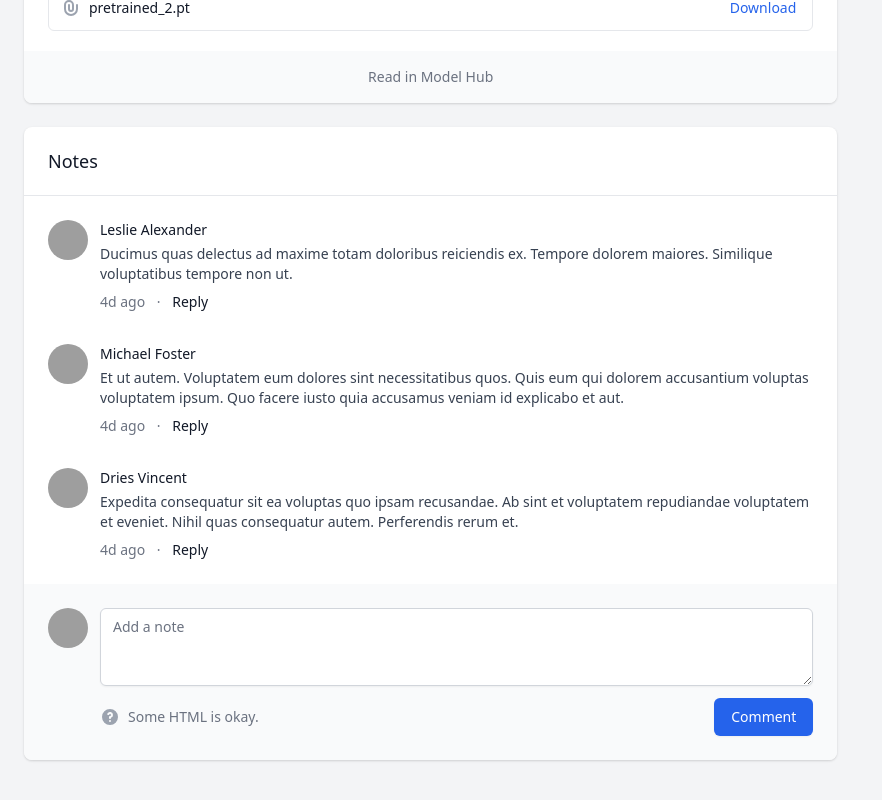
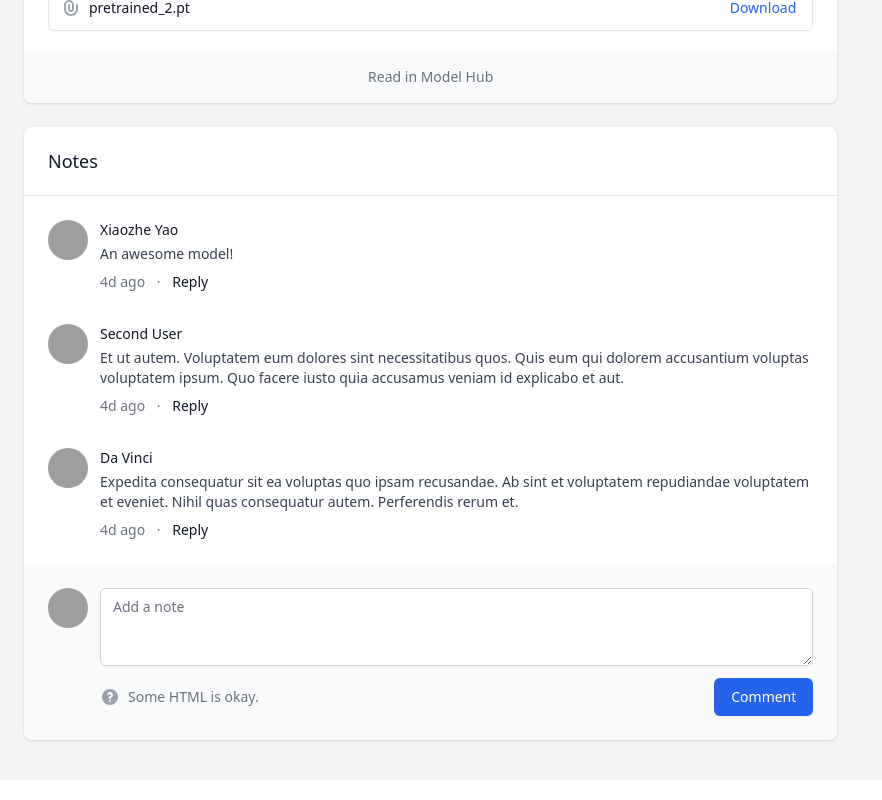
Before and after one commit to autoai-org/AID, a React (Create React App) app in the folder components/studio/: page /details in a window 1280 px wide. Shown: the part 995-1795 px from the top of the page, without its empty margins (0-882 px from the left). Built offline with nearby package versions, Linux system fonts and the light colour scheme; grey boxes are pictures that could not be loaded.

Commit message:
update docs

```diff
--- a/components/studio/src/components/Inference/RequestForm.tsx
+++ b/components/studio/src/components/Inference/RequestForm.tsx
@@ -8,24 +8,24 @@ import HTTPClient from "../../services/apis/solver"
 
 interface RequestFormState {
     textValue: string;
-  }
+}
 
 class RequestForm extends React.Component<any, RequestFormState> {
     constructor(props: any) {
         super(props);
-        this.state ={
+        this.state = {
             textValue: ''
         };
     }
     sendRequest = () => {
-        let httpc = new HTTPClient("http://127.0.0.1:17415/runnings/aa49d6c1/infer")
+        let httpc = new HTTPClient("http://127.0.0.1:17415/runnings/38a64faa/infer")
         let self = this
         httpc.addPayload("text", this.state.textValue)
         httpc.send().then(function (res) {
             self.props.onReceivedResponse(JSON.parse(res))
         })
     }
-    handleChange = (event:any) => {
+    handleChange = (event: any) => {
         this.setState({ textValue: event.target.value });
         console.log(this.state.textValue)
     }
--- a/components/studio/src/pages/Detail.tsx
+++ b/components/studio/src/pages/Detail.tsx
@@ -39,15 +39,15 @@ const timeline = [
 const comments = [
   {
     id: 1,
-    name: 'Leslie Alexander',
+    name: 'Xiaozhe Yao',
     date: '4d ago',
     imageId: '1494790108377-be9c29b29330',
     body:
-      'Ducimus quas delectus ad maxime totam doloribus reiciendis ex. Tempore dolorem maiores. Similique voluptatibus tempore non ut.',
+    'An awesome model!',
   },
   {
     id: 2,
-    name: 'Michael Foster',
+    name: 'Second User',
     date: '4d ago',
     imageId: '1519244703995-f4e0f30006d5',
     body:
@@ -55,7 +55,7 @@ const comments = [
   },
   {
     id: 3,
-    name: 'Dries Vincent',
+    name: 'Da Vinci',
     date: '4d ago',
     imageId: '1506794778202-cad84cf45f1d',
     body:
```
Also changed, not shown: 8 other files (tests, documents, lock files or other folders).
